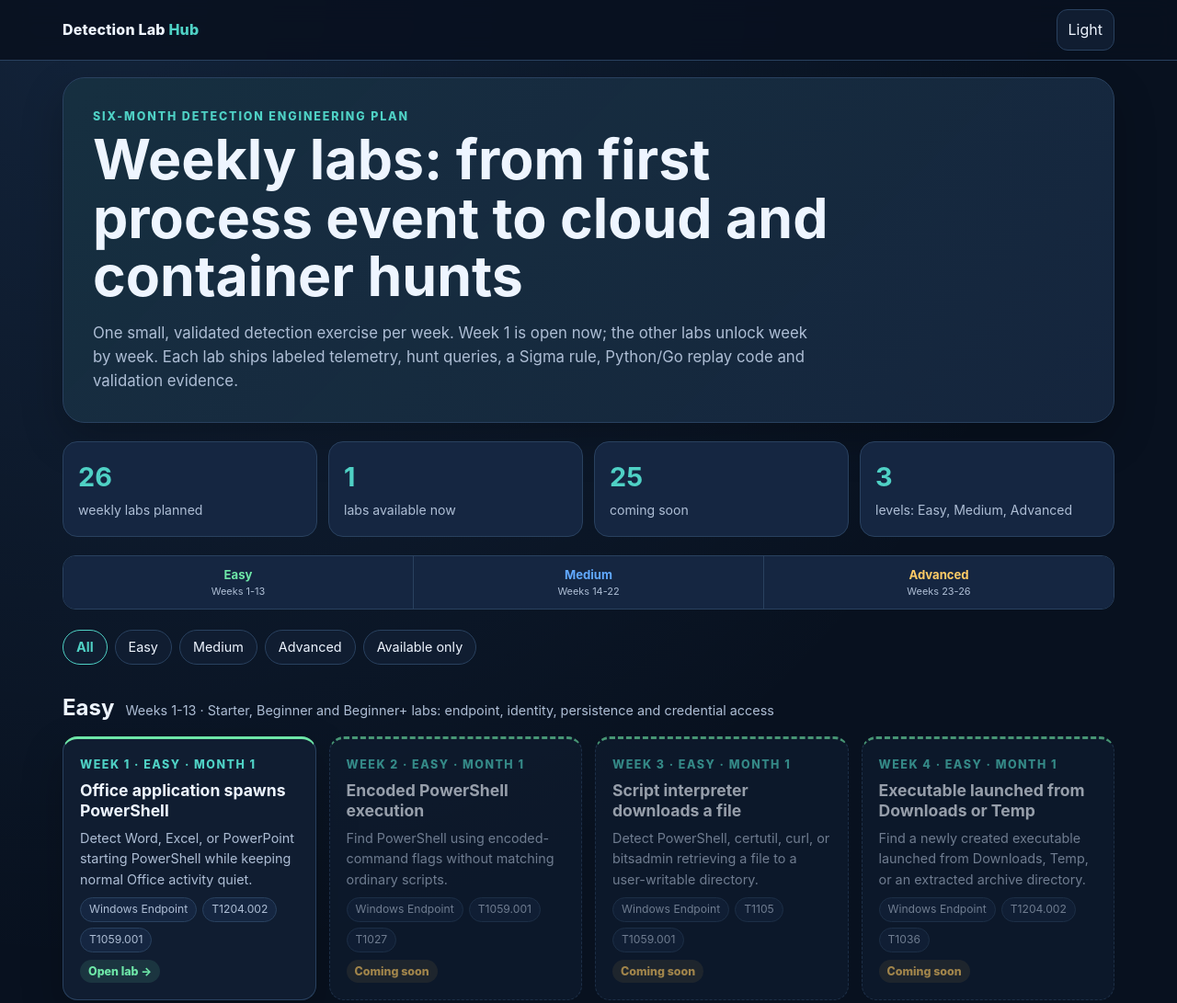
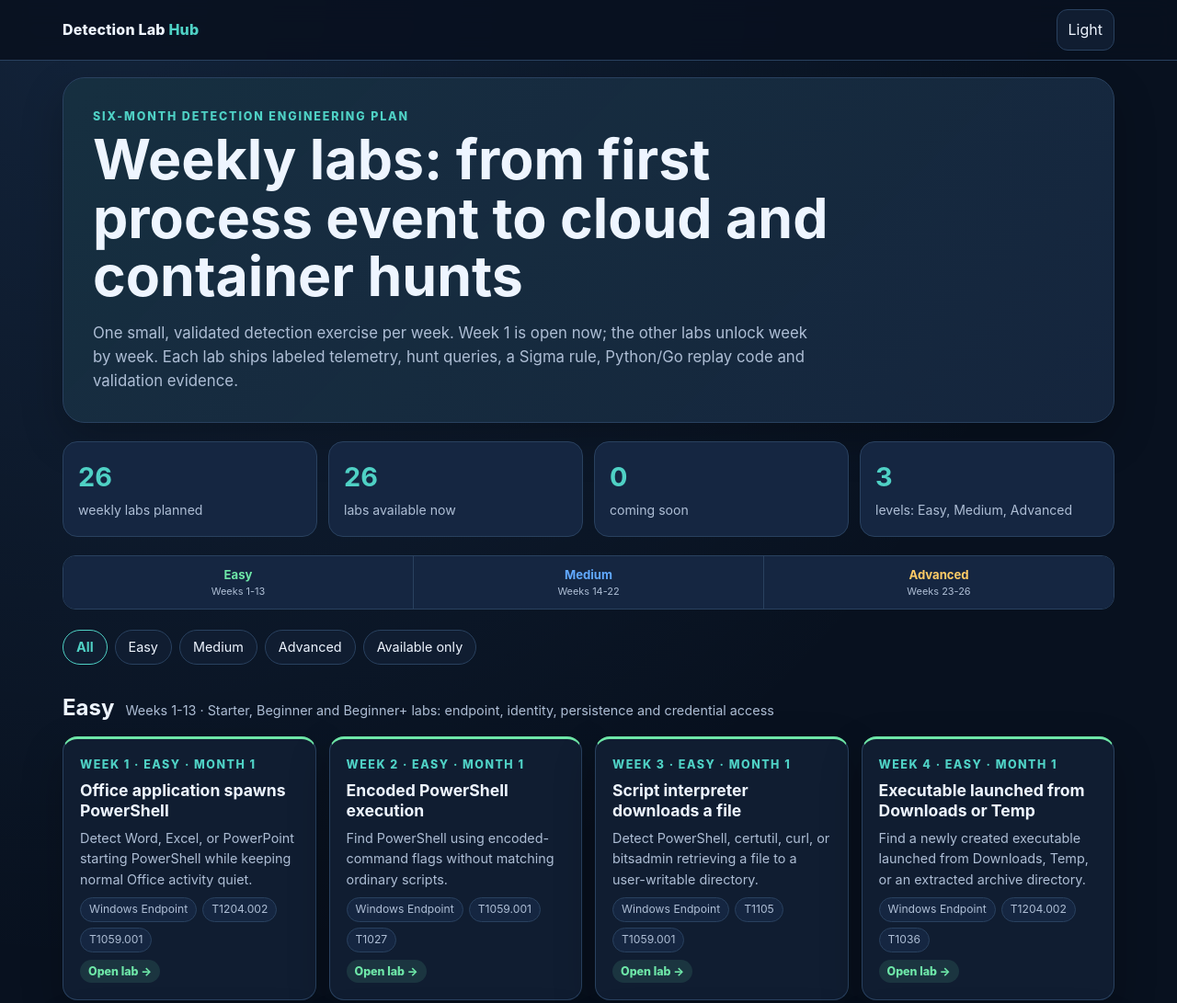
Before and after one commit to idsin02/idsin02.github.io, a plain HTML site: page labs/index.html in a window 1280 px wide. Shown: the top 1091 px of the page at 92% size. Drawn offline with Linux system fonts and the light colour scheme.

Commit message:
Update index.html

```diff
--- a/labs/index.html
+++ b/labs/index.html
@@ -99,31 +99,31 @@ const LEVELS=[
 ];
 const WEEKS={
   1:{live:true,file:'week1.html',title:"Office application spawns PowerShell",month:"Month 1 · Endpoint Foundations",domain:"Windows Endpoint",summary:"Detect Word, Excel, or PowerPoint starting PowerShell while keeping normal Office activity quiet.",attack:"T1204.002, T1059.001"},
-  2:{live:false,title:"Encoded PowerShell execution",month:"Month 1 · Endpoint Foundations",domain:"Windows Endpoint",summary:"Find PowerShell using encoded-command flags without matching ordinary scripts.",attack:"T1059.001, T1027"},
-  3:{live:false,title:"Script interpreter downloads a file",month:"Month 1 · Endpoint Foundations",domain:"Windows Endpoint",summary:"Detect PowerShell, certutil, curl, or bitsadmin retrieving a file to a user-writable directory.",attack:"T1105, T1059.001"},
-  4:{live:false,title:"Executable launched from Downloads or Temp",month:"Month 1 · Endpoint Foundations",domain:"Windows Endpoint",summary:"Find a newly created executable launched from Downloads, Temp, or an extracted archive directory.",attack:"T1204.002, T1036"},
-  5:{live:false,title:"Password spray across many accounts",month:"Month 2 · Identity & Access",domain:"Identity & Access",summary:"Find one source generating failures across many usernames in a short window.",attack:"T1110.003"},
-  6:{live:false,title:"Repeated failures followed by successful logon",month:"Month 2 · Identity & Access",domain:"Identity & Access",summary:"Identify a success for the same account and source shortly after repeated failures.",attack:"T1110, T1078"},
-  7:{live:false,title:"New user added to local Administrators",month:"Month 2 · Identity & Access",domain:"Identity & Access",summary:"Detect creation of a local account and addition to a privileged local group.",attack:"T1136.001, T1098"},
-  8:{live:false,title:"RDP logon from a new source",month:"Month 2 · Identity & Access",domain:"Identity & Access",summary:"Find successful remote interactive logons from a source not seen for the user or device baseline.",attack:"T1021.001, T1078"},
-  9:{live:false,title:"Scheduled task starts a user-writable binary",month:"Month 3 · Persistence & Credential",domain:"Persistence & Credential",summary:"Detect task creation or execution pointing to Temp, AppData, Downloads, or a script interpreter.",attack:"T1053.005"},
-  10:{live:false,title:"Registry Run key persistence",month:"Month 3 · Persistence & Credential",domain:"Persistence & Credential",summary:"Detect a new autorun value whose command points to a script interpreter or user-writable path.",attack:"T1547.001"},
-  11:{live:false,title:"New service from a user-writable path",month:"Month 3 · Persistence & Credential",domain:"Persistence & Credential",summary:"Detect service installation where the image path is in Temp, AppData, ProgramData, or a share.",attack:"T1543.003"},
-  12:{live:false,title:"WMI launches PowerShell or cmd",month:"Month 3 · Persistence & Credential",domain:"Persistence & Credential",summary:"Detect WMI provider activity spawning a command shell or PowerShell with suspicious arguments.",attack:"T1047, T1059"},
-  13:{live:false,title:"Unexpected process accesses LSASS",month:"Month 3 · Persistence & Credential",domain:"Persistence & Credential",summary:"Find nonstandard processes opening LSASS with risky access rights while suppressing approved security tools.",attack:"T1003.001"},
-  14:{live:false,title:"Script process queries a rare domain",month:"Month 4 · Network & Lateral Movement",domain:"Network & Lateral",summary:"Find DNS queries from PowerShell or other script hosts to domains absent from a small baseline.",attack:"T1071.004, T1059"},
-  15:{live:false,title:"Periodic outbound connection beaconing",month:"Month 4 · Network & Lateral Movement",domain:"Network & Lateral",summary:"Identify one process contacting the same destination at roughly regular intervals.",attack:"T1071.001"},
-  16:{live:false,title:"SMB admin-share access from a workstation",month:"Month 4 · Network & Lateral Movement",domain:"Network & Lateral",summary:"Detect workstation-to-workstation access to ADMIN$ or C$ followed by file or service activity.",attack:"T1021.002"},
-  17:{live:false,title:"PsExec-like remote service execution",month:"Month 4 · Network & Lateral Movement",domain:"Network & Lateral",summary:"Detect a remote service created after admin-share or service-control activity.",attack:"T1569.002, T1021.002"},
-  18:{live:false,title:"Executable launched from removable media",month:"Month 5 · Linux Foundations",domain:"Linux, Cloud & Containers",summary:"Find a process whose image or parent originates from a mounted removable drive.",attack:"T1091, T1204.002"},
-  19:{live:false,title:"Web server process spawns a shell",month:"Month 5 · Linux Foundations",domain:"Linux, Cloud & Containers",summary:"Detect nginx, apache, httpd, php-fpm, or a Java app server starting sh, bash, or a scripting tool.",attack:"T1505.003, T1059.004"},
-  20:{live:false,title:"curl or wget downloads, chmods, then executes a file",month:"Month 5 · Linux Foundations",domain:"Linux, Cloud & Containers",summary:"Correlate a simple Linux download-to-execution chain.",attack:"T1105, T1222.002, T1059.004"},
-  21:{live:false,title:"New sudo-capable Linux user",month:"Month 5 · Linux Foundations",domain:"Linux, Cloud & Containers",summary:"Detect account creation followed by sudoers or privileged-group membership.",attack:"T1136.001, T1098"},
-  22:{live:false,title:"SSH failures followed by success",month:"Month 5 · Linux Foundations",domain:"Linux, Cloud & Containers",summary:"Identify a successful SSH login after a burst of failures from the same source.",attack:"T1110, T1021.004"},
-  23:{live:false,title:"New AWS access key created and used quickly",month:"Month 6 · Cloud, Containers & Synthesis",domain:"Linux, Cloud & Containers",summary:"Detect access-key creation followed by API use from a new source shortly afterward.",attack:"T1098.001, T1078.004"},
-  24:{live:false,title:"AWS IAM policy grants new administrative privilege",month:"Month 6 · Cloud, Containers & Synthesis",domain:"Linux, Cloud & Containers",summary:"Detect attachment or creation of a policy that materially increases privilege.",attack:"T1098, T1548"},
-  25:{live:false,title:"Kubernetes exec into a pod followed by a shell",month:"Month 6 · Cloud, Containers & Synthesis",domain:"Linux, Cloud & Containers",summary:"Detect interactive exec activity that launches sh/bash in a workload.",attack:"T1609.004, T1059.004"},
-  26:{live:false,title:"Phishing document → PowerShell download → scheduled task → beacon",month:"Month 6 · Cloud, Containers & Synthesis",domain:"Integrated Capstone",summary:"Combine earlier simple signals into one explainable multi-stage hunt and validation package.",attack:"T1204.002, T1059.001, T1105, T1053.005, T1071.001"},
+  2:{live:true,file:'week2.html',title:"Encoded PowerShell execution",month:"Month 1 · Endpoint Foundations",domain:"Windows Endpoint",summary:"Find PowerShell using encoded-command flags without matching ordinary scripts.",attack:"T1059.001, T1027"},
+  3:{live:true,file:'week3.html',title:"Script interpreter downloads a file",month:"Month 1 · Endpoint Foundations",domain:"Windows Endpoint",summary:"Detect PowerShell, certutil, curl, or bitsadmin retrieving a file to a user-writable directory.",attack:"T1105, T1059.001"},
+  4:{live:true,file:'week4.html',title:"Executable launched from Downloads or Temp",month:"Month 1 · Endpoint Foundations",domain:"Windows Endpoint",summary:"Find a newly created executable launched from Downloads, Temp, or an extracted archive directory.",attack:"T1204.002, T1036"},
+  5:{live:true,file:'week5.html',title:"Password spray across many accounts",month:"Month 2 · Identity & Access",domain:"Identity & Access",summary:"Find one source generating failures across many usernames in a short window.",attack:"T1110.003"},
+  6:{live:true,file:'week6.html',title:"Repeated failures followed by successful logon",month:"Month 2 · Identity & Access",domain:"Identity & Access",summary:"Identify a success for the same account and source shortly after repeated failures.",attack:"T1110, T1078"},
+  7:{live:true,file:'week7.html',title:"New user added to local Administrators",month:"Month 2 · Identity & Access",domain:"Identity & Access",summary:"Detect creation of a local account and addition to a privileged local group.",attack:"T1136.001, T1098"},
+  8:{live:true,file:'week8.html',title:"RDP logon from a new source",month:"Month 2 · Identity & Access",domain:"Identity & Access",summary:"Find successful remote interactive logons from a source not seen for the user or device baseline.",attack:"T1021.001, T1078"},
+  9:{live:true,file:'week9.html',title:"Scheduled task starts a user-writable binary",month:"Month 3 · Persistence & Credential",domain:"Persistence & Credential",summary:"Detect task creation or execution pointing to Temp, AppData, Downloads, or a script interpreter.",attack:"T1053.005"},
+  10:{live:true,file:'week10.html',title:"Registry Run key persistence",month:"Month 3 · Persistence & Credential",domain:"Persistence & Credential",summary:"Detect a new autorun value whose command points to a script interpreter or user-writable path.",attack:"T1547.001"},
+  11:{live:true,file:'week11.html',title:"New service from a user-writable path",month:"Month 3 · Persistence & Credential",domain:"Persistence & Credential",summary:"Detect service installation where the image path is in Temp, AppData, ProgramData, or a share.",attack:"T1543.003"},
+  12:{live:true,file:'week12.html',title:"WMI launches PowerShell or cmd",month:"Month 3 · Persistence & Credential",domain:"Persistence & Credential",summary:"Detect WMI provider activity spawning a command shell or PowerShell with suspicious arguments.",attack:"T1047, T1059"},
+  13:{live:true,file:'week13.html',title:"Unexpected process accesses LSASS",month:"Month 3 · Persistence & Credential",domain:"Persistence & Credential",summary:"Find nonstandard processes opening LSASS with risky access rights while suppressing approved security tools.",attack:"T1003.001"},
+  14:{live:true,file:'week14.html',title:"Script process queries a rare domain",month:"Month 4 · Network & Lateral Movement",domain:"Network & Lateral",summary:"Find DNS queries from PowerShell or other script hosts to domains absent from a small baseline.",attack:"T1071.004, T1059"},
+  15:{live:true,file:'week15.html',title:"Periodic outbound connection beaconing",month:"Month 4 · Network & Lateral Movement",domain:"Network & Lateral",summary:"Identify one process contacting the same destination at roughly regular intervals.",attack:"T1071.001"},
+  16:{live:true,file:'week16.html',title:"SMB admin-share access from a workstation",month:"Month 4 · Network & Lateral Movement",domain:"Network & Lateral",summary:"Detect workstation-to-workstation access to ADMIN$ or C$ followed by file or service activity.",attack:"T1021.002"},
+  17:{live:true,file:'week17.html',title:"PsExec-like remote service execution",month:"Month 4 · Network & Lateral Movement",domain:"Network & Lateral",summary:"Detect a remote service created after admin-share or service-control activity.",attack:"T1569.002, T1021.002"},
+  18:{live:true,file:'week18.html',title:"Executable launched from removable media",month:"Month 5 · Linux Foundations",domain:"Linux, Cloud & Containers",summary:"Find a process whose image or parent originates from a mounted removable drive.",attack:"T1091, T1204.002"},
+  19:{live:true,file:'week19.html',title:"Web server process spawns a shell",month:"Month 5 · Linux Foundations",domain:"Linux, Cloud & Containers",summary:"Detect nginx, apache, httpd, php-fpm, or a Java app server starting sh, bash, or a scripting tool.",attack:"T1505.003, T1059.004"},
+  20:{live:true,file:'week20.html',title:"curl or wget downloads, chmods, then executes a file",month:"Month 5 · Linux Foundations",domain:"Linux, Cloud & Containers",summary:"Correlate a simple Linux download-to-execution chain.",attack:"T1105, T1222.002, T1059.004"},
+  21:{live:true,file:'week21.html',title:"New sudo-capable Linux user",month:"Month 5 · Linux Foundations",domain:"Linux, Cloud & Containers",summary:"Detect account creation followed by sudoers or privileged-group membership.",attack:"T1136.001, T1098"},
+  22:{live:true,file:'week22.html',title:"SSH failures followed by success",month:"Month 5 · Linux Foundations",domain:"Linux, Cloud & Containers",summary:"Identify a successful SSH login after a burst of failures from the same source.",attack:"T1110, T1021.004"},
+  23:{live:true,file:'week23.html',title:"New AWS access key created and used quickly",month:"Month 6 · Cloud, Containers & Synthesis",domain:"Linux, Cloud & Containers",summary:"Detect access-key creation followed by API use from a new source shortly afterward.",attack:"T1098.001, T1078.004"},
+  24:{live:true,file:'week24.html',title:"AWS IAM policy grants new administrative privilege",month:"Month 6 · Cloud, Containers & Synthesis",domain:"Linux, Cloud & Containers",summary:"Detect attachment or creation of a policy that materially increases privilege.",attack:"T1098, T1548"},
+  25:{live:true,file:'week25.html',title:"Kubernetes exec into a pod followed by a shell",month:"Month 6 · Cloud, Containers & Synthesis",domain:"Linux, Cloud & Containers",summary:"Detect interactive exec activity that launches sh/bash in a workload.",attack:"T1609.004, T1059.004"},
+  26:{live:true,file:'week26.html',title:"Phishing document → PowerShell download → scheduled task → beacon",month:"Month 6 · Cloud, Containers & Synthesis",domain:"Integrated Capstone",summary:"Combine earlier simple signals into one explainable multi-stage hunt and validation package.",attack:"T1204.002, T1059.001, T1105, T1053.005, T1071.001"},
 };
 const TOTAL=26;
 /* ===================== */
```
